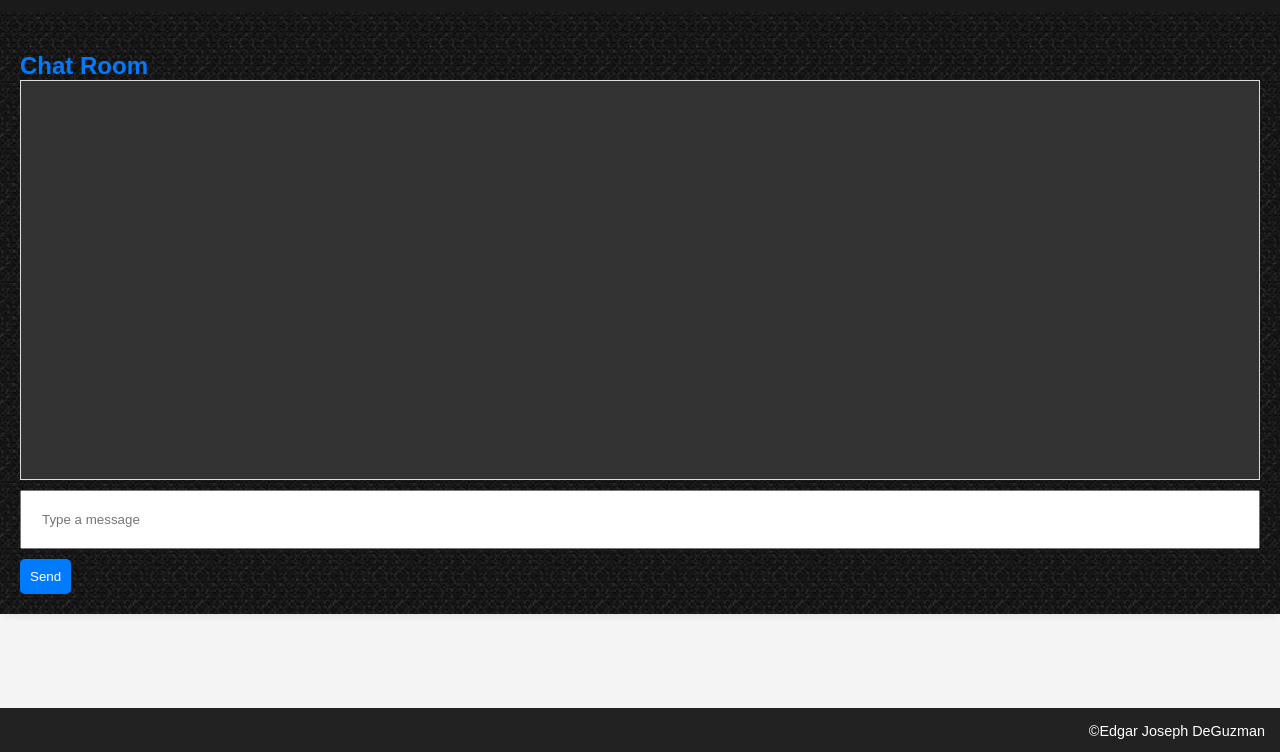
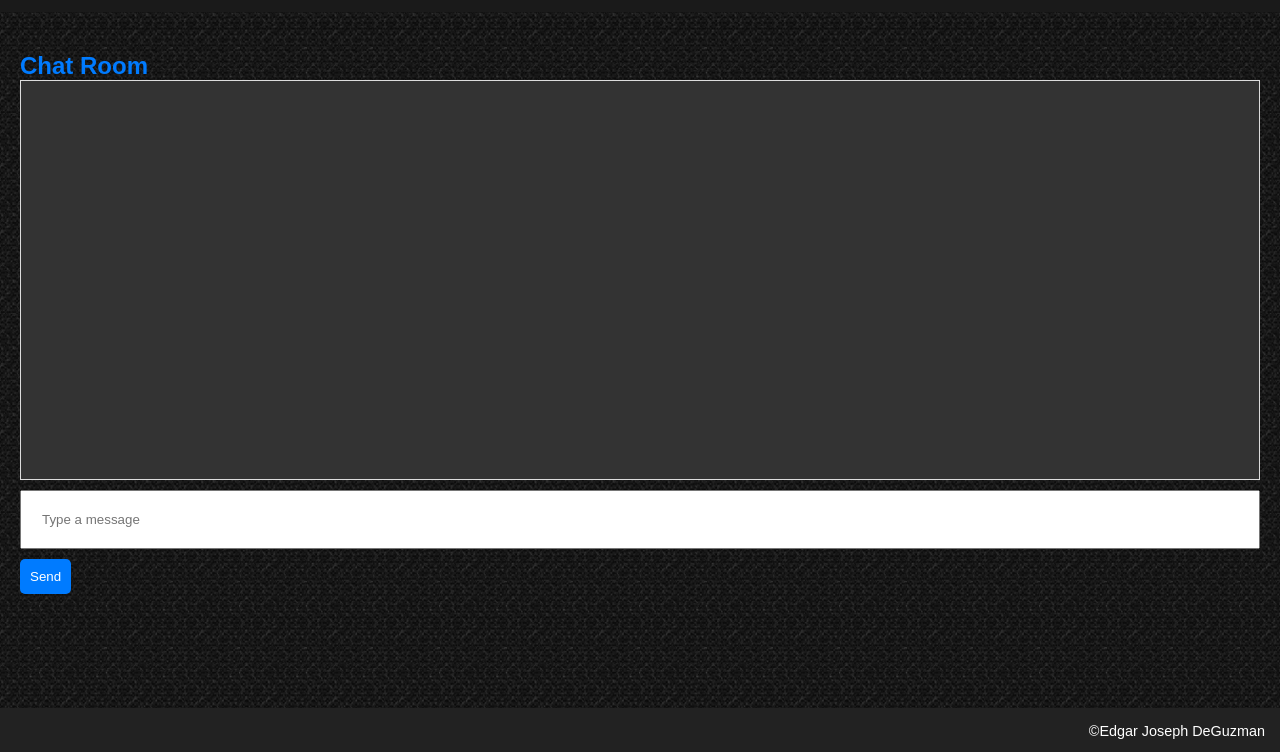
Before and after one commit to Ejdeguzman72/f2d-frontend, a website: page chat-page.html in a window 1280 px wide. Shown: the part 46-798 px from the top of the page. Drawn offline with nearby package versions, Linux system fonts and the light colour scheme.

Commit message:
more changes

```diff
--- a/styles.css
+++ b/styles.css
@@ -217,7 +217,7 @@ button:hover {
    /* background-size: cover; */
    background-position: center;
    font-family: Arial, sans-serif;
-   height: auto;
+   height: 140vh;
 }
 
 /* Navbar styling */
```
